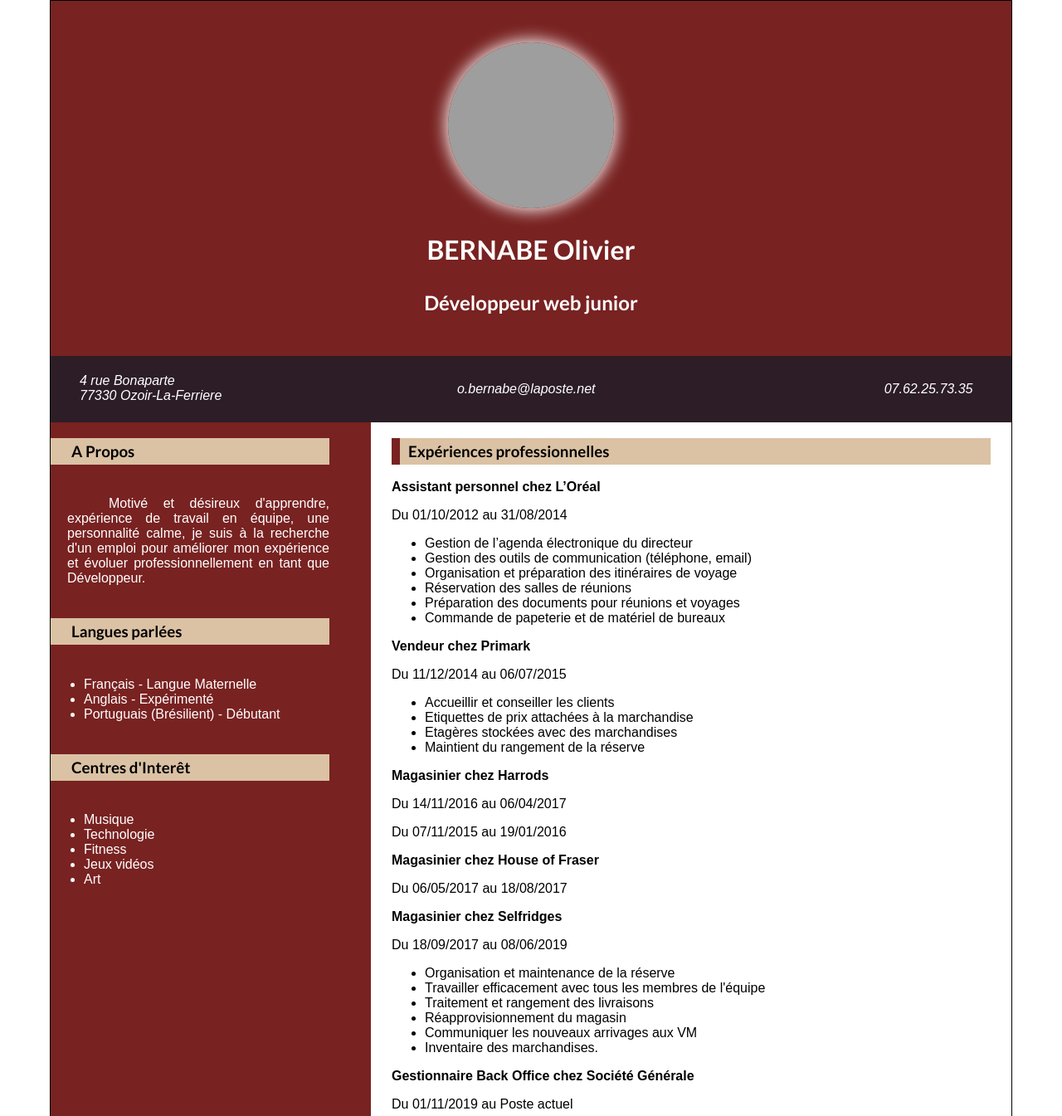
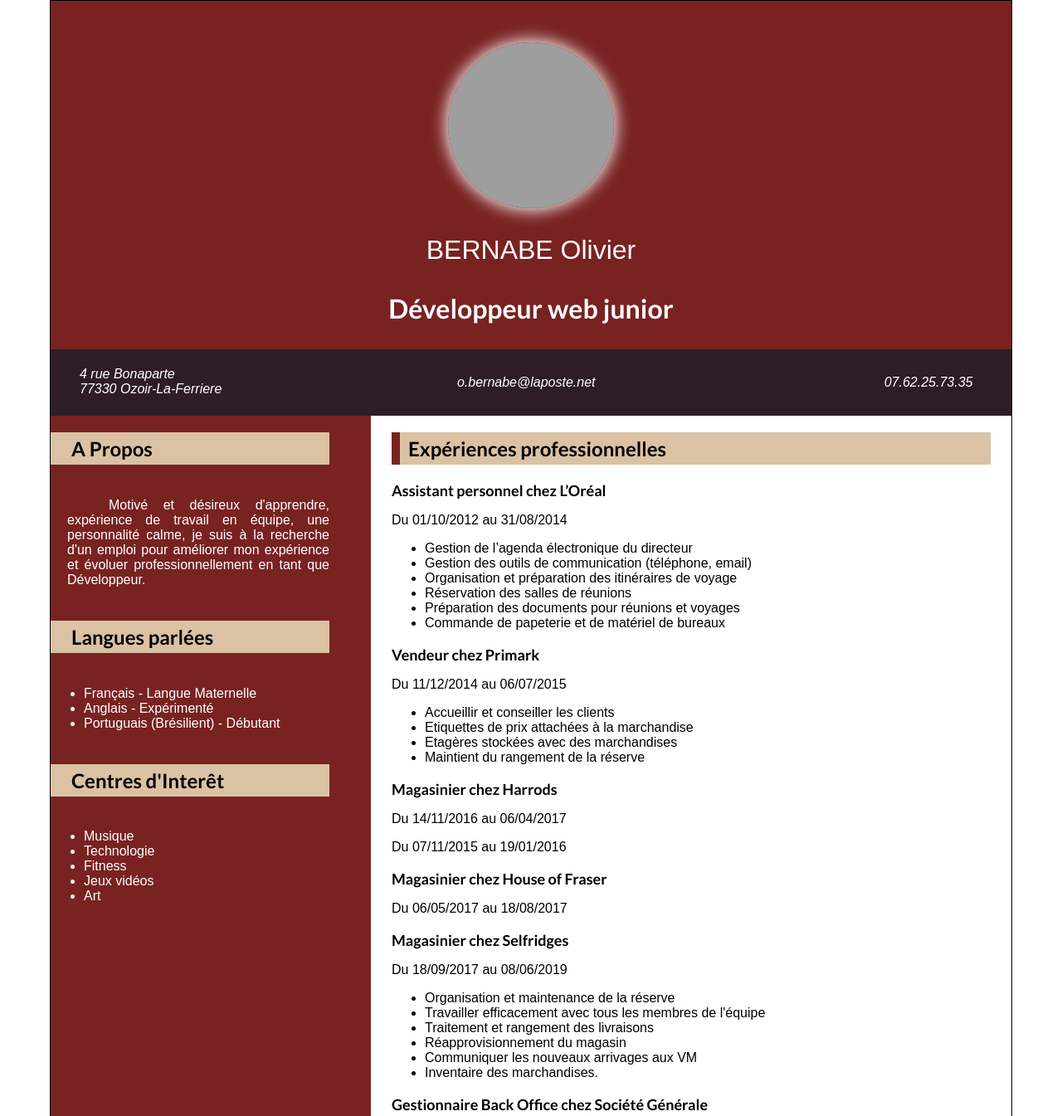
Before and after one commit to olivierbernaB/My-CV, a plain HTML site: page index.html in a window 1280 px wide. Shown: the part 8-1353 px from the top of the page at 83% size. Drawn offline with Linux system fonts and the light colour scheme; grey boxes are pictures that could not be loaded.

Commit message:
CV final

```diff
--- a/index.html
+++ b/index.html
@@ -19,11 +19,11 @@
       <header>
         <section class="introduction">
             <div class="introduction_picture">
-                <a href="./Images/PhotoPro.JPG" target="_self"><img src="./Images/PhotoPro.JPG"  alt="BERNABE Olivier profile picture" id="profile_picture"></a>
+                <a href="./Images/PhotoPro.JPG" target="_blank"><img src="./Images/PhotoPro.JPG"  alt="BERNABE Olivier profile picture" id="profile_picture"></a>
             </div>
             <div class="introduction_details">
-                <h1 id="name">BERNABE Olivier</h1>
-                <h2 id="title">Développeur web junior</h2>
+                <p id="name">BERNABE Olivier</p>
+                <h1 id="title">Développeur web junior</h1>
             </div>
         </section>
         <section class="details">
@@ -44,18 +44,18 @@
       <main>
         <section class="left_column"> <!--colonne droite-->
             <div>
-                <h3 id="about_me">A Propos</h3>
+                <h2 id="about_me">A Propos</h2>
                     <p id="description">Motivé et désireux d'apprendre, expérience de travail en équipe, une personnalité calme, je suis à la recherche d'un emploi pour améliorer mon expérience et évoluer professionnellement en tant que Développeur.</p>
             </div>
             <div>
-                <h3 id="language">Langues parlées</h3>
+                <h2 id="language">Langues parlées</h2>
                 <ul class="language_list">
                     <li class="language_list_item">Français - Langue Maternelle</li>
                     <li class="language_list_item">Anglais - Expérimenté</li>
                     <li class="llanguage_list_item">Portuguais (Brésilient) - Débutant</li>
             </div>
             <div>
-                <h3 id="interest">Centres d'Interêt</h3>
+                <h2 id="interest">Centres d'Interêt</h2>
                 <ul class="interest_list">
                     <li class="interest_list_item">Musique</li>
                     <li class="interest_list_item">Technologie</li>
@@ -65,10 +65,9 @@
             </div>
         </section>
         <section class="right-column">
-            <div id="professional_experience_list">
-                <h3 class="professional_experience">Expériences professionnelles</h3>
+                <h2 class="professional_experience">Expériences professionnelles</h2>
                     <div class="experience">
-                        <p cclass="experience_ title"><strong>Assistant personnel chez L’Oréal</strong></p>
+                        <h3 class="experience_ title"><strong>Assistant personnel chez L’Oréal</strong></h3>
                         <p class="experience_date">Du 01/10/2012 au 31/08/2014</p>
                         <ul class="task_list">
                             <li class="task_list_item">Gestion de l’agenda électronique du directeur</li>
@@ -80,7 +79,7 @@
                         </ul>
                     </div>
                     <div class="experience">
-                        <p cclass="experience_ title"><strong>Vendeur chez Primark</strong></p>
+                        <h3 class="experience_ title"><strong>Vendeur chez Primark</strong></h3>
                         <p class="experience_date">Du 11/12/2014 au 06/07/2015</p>
                         <ul class="task_list">
                             <li class="task_list_item">Accueillir et conseiller les clients</li>
@@ -90,12 +89,12 @@
                         </ul>
                     </div>
                     <div class="experience">
-                        <p class="experience_ title"><strong>Magasinier chez Harrods</strong></p>
+                        <h3 class="experience_ title"><strong>Magasinier chez Harrods</strong></h3>
                             <p class="experience_date">Du 14/11/2016 au 06/04/2017</p>
                             <p class="experience_date">Du 07/11/2015 au 19/01/2016</p>
-                        <p class="experience_ title"><strong>Magasinier chez House of Fraser</strong></p>
+                        <h3 class="experience_ title"><strong>Magasinier chez House of Fraser</strong></h3>
                             <p class="experience_date">Du 06/05/2017 au 18/08/2017</p>
-                        <p class="experience_ title"><strong>Magasinier chez Selfridges</strong></p>
+                        <h3 class="experience_ title"><strong>Magasinier chez Selfridges</strong></h3>
                             <p class="experience_date">Du 18/09/2017 au 08/06/2019</p>
                                 <ul class="task_list">
                                     <li class="task_list_item">Organisation et maintenance de la réserve</li>
@@ -107,7 +106,7 @@
                                 </ul>
                     </div>
                     <div class="experience">
-                        <p class="experience_ title"><strong>Gestionnaire Back Office chez Société Générale</strong></p>
+                        <h3 class="experience_ title"><strong>Gestionnaire Back Office chez Société Générale</strong></h3>
                             <p class="experience_date">Du 01/11/2019 au Poste actuel</p>
                                 <ul class="task_list">
                                     <li class="task_list_item">Traitement et suivi des investigations et des réclamations</li>
@@ -121,27 +120,24 @@
                                     <li class="task_list_item_item">Rédiger ou mettre à jour les procédures</li>
                                 </ul>
                     </div>
-            </div>
-            <div>
-                <h3 class="diploma_list">Diplomes/Formation</h3>
+            <h2 class="diploma_list">Diplomes/Formation</h2>
                 <div class="diploma">
-                    <p class="diploma_title"><strong>Baccalaureat Professionel Metiers de la Comptabilité</strong></p>
+                    <h3 class="diploma_title"><strong>Baccalaureat Professionel Metiers de la Comptabilité</strong></h3>
                         <p class="diploma_date">De 2009 à 2011</p>
                         <p class="school_name">Lycée Arthur Rimbaud</p>
                 </div>
                 <div class="diploma">
-                    <p class="diploma_title"><strong>BTS Assitant Manager</strong></p>
+                    <h3 class="diploma_title"><strong>BTS Assitant Manager</strong></h3>
                         <p class="diploma_date">De 2012 à 2014</p>
                         <p class="school_name">Akor Alternance (Talis)</p>
                 </div>
                 <div class="diploma">
-                    <p class="diploma_title"><strong>Formation Developpeur Web</strong></p>
+                    <h3 class="diploma_title"><strong>Formation Developpeur Web</strong></h3>
                         <p class="diploma_date">De 2024 à ce jour</p>
                         <p class="school_name">Centre Européen de Formation</p>
                 </div>
-            </div>
+            <h2 class="skills">Compétences</h2>
                 <div>
-                <h3 class="skills">Compétences</h3>
                   <ul class="skills_list">
                     <li class="skills_list_item">HTML : Débutant</li>
                     <li class="skills_list_item">CSS : Débutant</li>
--- a/style.css
+++ b/style.css
@@ -44,15 +44,15 @@ h1{
 
 h2{
     font-family: Lato, sans-serif;
-    font-size: x-large;
-    margin-bottom: 50px;;
+    background-color: #dbc2a4;
+    padding: 5px;
+    color: black;
 }
 
 h3{
     font-family: Lato, sans-serif;
-    background-color: #dbc2a4;
-    padding: 5px;
-    color: black;
+    font-size: large;
+    margin-bottom: 15px;
 }
 
 a{
@@ -80,6 +80,10 @@ i{
     margin: auto;
     margin-top: 30px;
     cursor: zoom-in;
+}
+
+#name{
+    font-size: xx-large;
 }
 
 .introduction_details{
@@ -130,19 +134,14 @@ i{
     color: black;
 }
 
-.right-column h3{
+.right-column h2{
     border-left-style: solid;
     border-color: #782221;
     border-width: 10px;
     padding-left: 10px;
 }
 
-.right-column p:hover{
-    border-right-style: solid;
-    border-color:#782221;
-}
-
-.right-column li:hover{
+.right-column div:hover{
     border-right-style: solid;
     border-color:#782221;
 }
@@ -152,7 +151,7 @@ i{
     padding-right: 50px;
 }
 
-.left_column h3{
+.left_column h2{
     padding-left: 25px;
 }
 
@@ -168,7 +167,6 @@ i{
     padding: 25px;
 }
 
-
 .social_media_items:hover{
     opacity: 0.5;
 }
```
Lines whose indentation alone changed are shown as unchanged.
